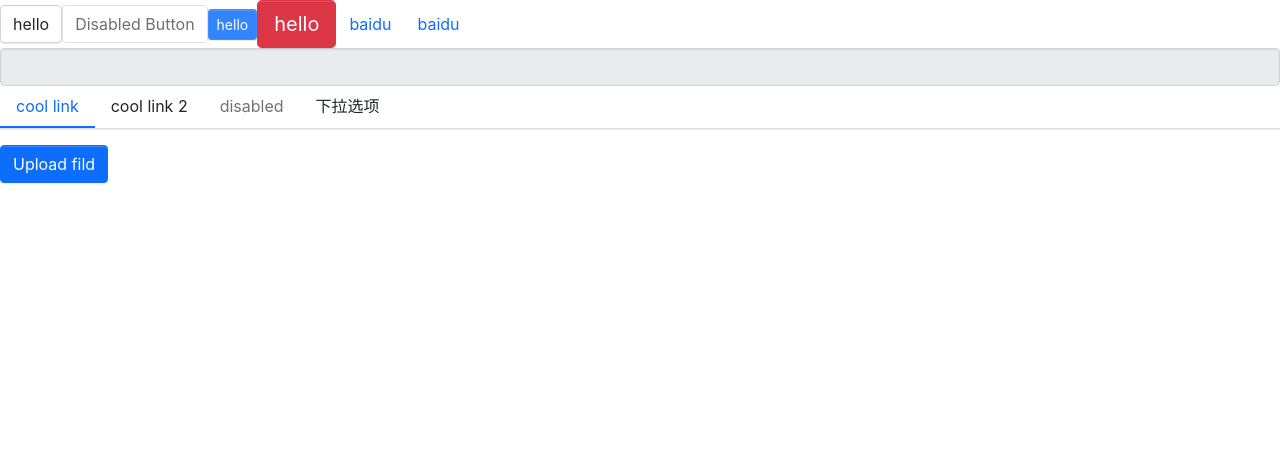
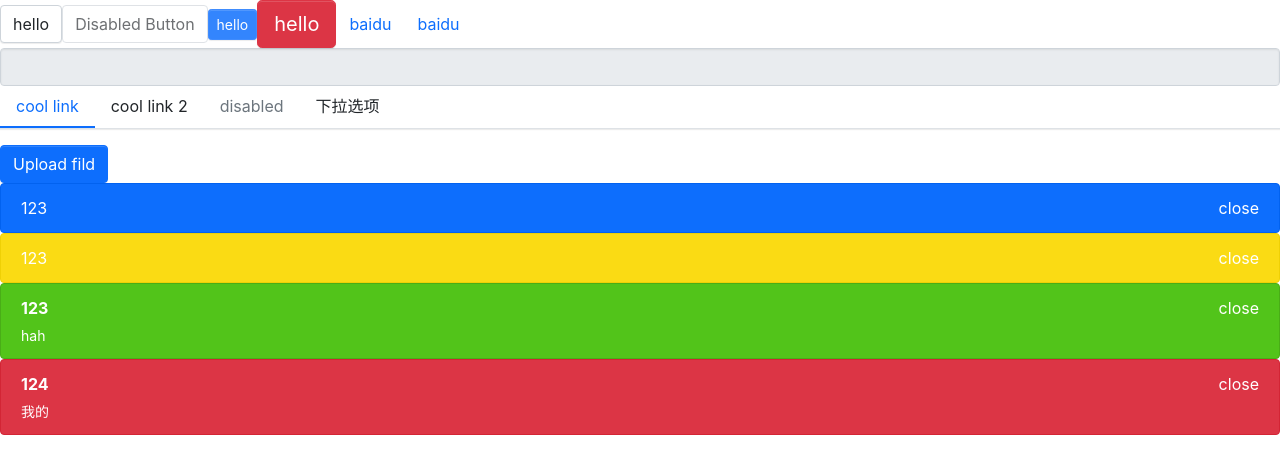
Before and after one commit to yesen66/FreeUI, a React (Create React App) app: page / in a window 1280 px wide. Shown: the top 474 px of the page. Built offline with nearby package versions, Linux system fonts and the light colour scheme.

Commit message:
feat:完成Alert 组件

```diff
--- a/src/App.tsx
+++ b/src/App.tsx
@@ -4,6 +4,7 @@
 import Menu from './components/Menu/menu';
 import MenuItem from './components/Menu/menuItem'
 import SubMenu from './components/Menu/subMenu';
+import Alert, { AlertType } from './components/Alert/alert';
 import { Upload } from './components/Upload/upload';
 import { library } from '@fortawesome/fontawesome-svg-core';
 import { fas } from '@fortawesome/free-solid-svg-icons'
@@ -54,6 +55,29 @@
       <Upload
         action="https://jsonplaceholder.typicode.com/posts"
       />
+      <Alert
+        title='123'
+        type={AlertType.Default}
+        className='myAlert'
+      />
+      <Alert
+        title='123'
+        type={AlertType.Warning}
+        className='myAlert'
+      />
+      <Alert
+        title='123'
+        type={AlertType.Success}
+        className='myAlert'
+        description='hah '
+      />
+      <Alert
+        title='124'
+        type={AlertType.Danger}
+        description='我的'
+        closable={true}
+        onClose={() => { console.log(1) }}
+      />
     </div>
   );
 }
--- /dev/null
+++ b/src/components/Alert/_style.scss
@@ -0,0 +1,37 @@
+$alert-colors: (
+    "default": $primary,
+    "success": $success,
+    "warning": $warning,
+    "danger": $danger,
+);
+
+.alert {
+    position: relative;
+    padding: $alert-padding-y $alert-padding-x;
+    border: $alert-border-width solid transparent;
+    border-radius: $alert-border-radius;
+
+    .alert-close {
+        position: absolute;
+        top: 0;
+        right: 0;
+        padding: $alert-padding-y $alert-padding-x;
+        color: inherit;
+        cursor: pointer;
+    }
+
+    .bold-title {
+        font-weight: $font-weight-bold;
+    }
+
+    .alert-desc {
+        font-size: $alert-description-font-size;
+        margin: $alert-description-top-margin 0 0;
+    }
+}
+
+@each $color, $value in $alert-colors {
+    .alert-#{$color} {
+        @include alert-style($value, darken($value, 5%), $white);
+    }
+}
--- /dev/null
+++ b/src/components/Alert/alert.tsx
@@ -0,0 +1,67 @@
+import classNames from "classnames";
+import React, { FC, useState } from "react";
+
+export enum AlertType {
+    Success = 'success',
+    Default = 'default',
+    Danger = 'danger',
+    Warning = 'warning',
+}
+
+interface AlertProps {
+    className?: string;
+    /**标题 */
+    title: string;
+    /**描述 */
+    description?: string;
+    /**类型 */
+    type?: string;
+    /**关闭Alert时的回调 */
+    onClose?: () => void;
+    /**是否显示关闭图标 */
+    closable?: boolean;
+}
+const Alert: FC<AlertProps> = (props) => {
+    const {
+        className,
+        title,
+        description,
+        type,
+        onClose,
+        closable,
+    } = props;
+
+    const [hide, setHide] = useState(false);
+
+    const classes = classNames('alert', className, {
+        [`alert-${type}`]: type
+    })
+
+    const titleClass = classNames('alert-title', {
+        'bold-title': description,
+    })
+
+    const handleClose = () => {
+        onClose && onClose();
+        setHide(true);
+    }
+
+    return (
+        <>
+            {!hide &&
+                <div className={classes}>
+                    <span className={titleClass}>{title}</span>
+                    {description && <p className="alert-desc">{description}</p>}
+                    {closable && <span className="alert-close" onClick={handleClose}>close</span>}
+                </div>
+            }
+        </>
+    )
+}
+
+Alert.defaultProps = {
+    type: AlertType.Default,
+    closable: true,
+}
+
+export default Alert;
--- a/src/styles/_mixin.scss
+++ b/src/styles/_mixin.scss
@@ -52,3 +52,9 @@
     border-top-left-radius: $raduis;
     border-top-right-radius: $raduis;
 }
+
+@mixin alert-style($background, $border, $color) {
+    color: $color;
+    background: $background;
+    border-color: $border;
+}
--- a/src/styles/index.scss
+++ b/src/styles/index.scss
@@ -11,6 +11,9 @@
 
 // Input
 @import "../components/Input/style";
+
+//Alert
+@import "../components/Alert/style";
 
 //menu
 @import "../components/Menu/style";
```
